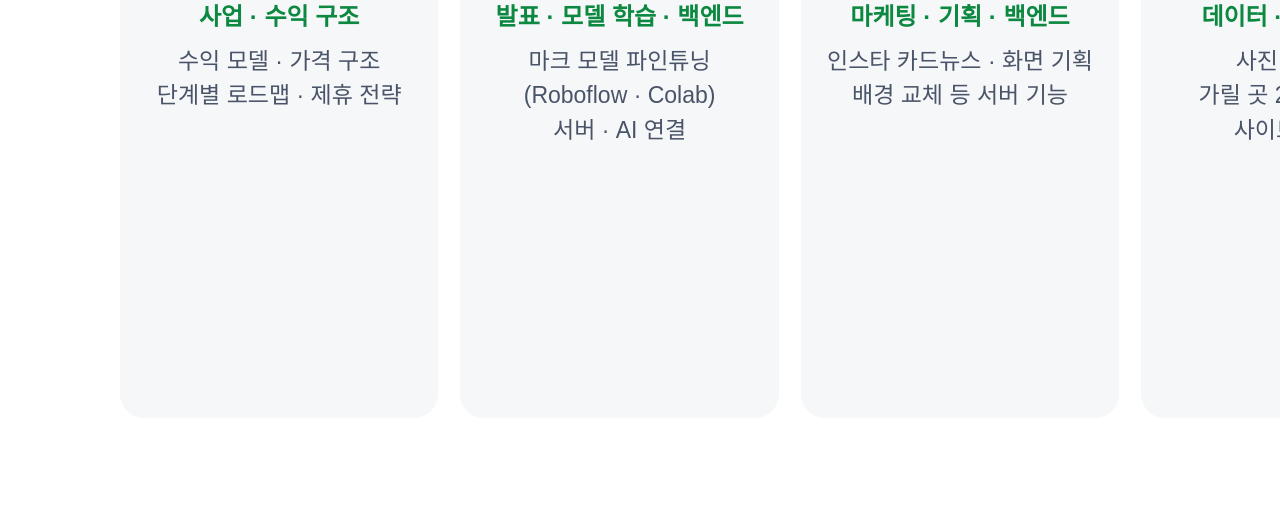
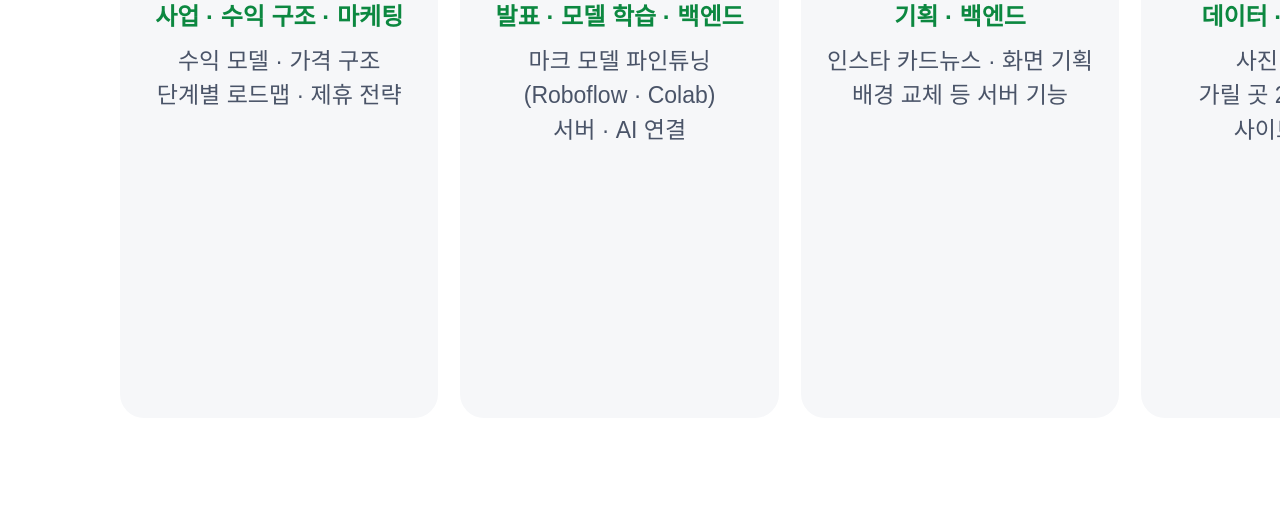
Before and after one commit to AI-shade/ai-shadow-slides, a plain HTML site: page slides/16.html in a window 1280 px wide. Shown: the part 562-1080 px from the top of the page. Drawn offline with Linux system fonts and the light colour scheme; a web font is replaced by a local one.

Commit message:
설계도 · 슬라이드 16: 역할 «마케팅»을 현미에서 근오로 옮긴다
근오: 사업 · 수익 구조 → 사업 · 수익 구조 · 마케팅
현미: 마케팅 · 기획 · 백엔드 → 기획 · 백엔드
설계도 16장 근오 칸도 «수입구조 · 마케팅»으로 같이 고쳤다.

```diff
--- a/slides/16.html
+++ b/slides/16.html
@@ -22,9 +22,9 @@
   </header>
 
   <div class="team">
-    <div class="m"><div class="slot face">사진</div><b>근오<span class="lead">팀장</span></b><span class="role">사업 · 수익 구조</span><p class="did">수익 모델 · 가격 구조<br>단계별 로드맵 · 제휴 전략</p></div>
+    <div class="m"><div class="slot face">사진</div><b>근오<span class="lead">팀장</span></b><span class="role">사업 · 수익 구조 · 마케팅</span><p class="did">수익 모델 · 가격 구조<br>단계별 로드맵 · 제휴 전략</p></div>
     <div class="m"><div class="slot face">사진</div><b>영우</b><span class="role">발표 · 모델 학습 · 백엔드</span><p class="did">마크 모델 파인튜닝<br>(Roboflow · Colab)<br>서버 · AI 연결</p></div>
-    <div class="m"><div class="slot face">사진</div><b>현미</b><span class="role">마케팅 · 기획 · 백엔드</span><p class="did">인스타 카드뉴스 · 화면 기획<br>배경 교체 등 서버 기능</p></div>
+    <div class="m"><div class="slot face">사진</div><b>현미</b><span class="role">기획 · 백엔드</span><p class="did">인스타 카드뉴스 · 화면 기획<br>배경 교체 등 서버 기능</p></div>
     <div class="m"><div class="slot face">사진</div><b>윤서</b><span class="role">데이터 · 프론트엔드</span><p class="did">사진 503장에<br>가릴 곳 2,367곳 표시<br>사이트 디자인</p></div>
     <div class="m"><div class="slot face">사진</div><b>민석</b><span class="role">데이터 · 프론트엔드</span><p class="did">학습용 사진 수집 · 라벨링<br>화면 구현</p></div>
   </div>
```
Also changed, not shown: blueprint.html (+1 -1 lines).
